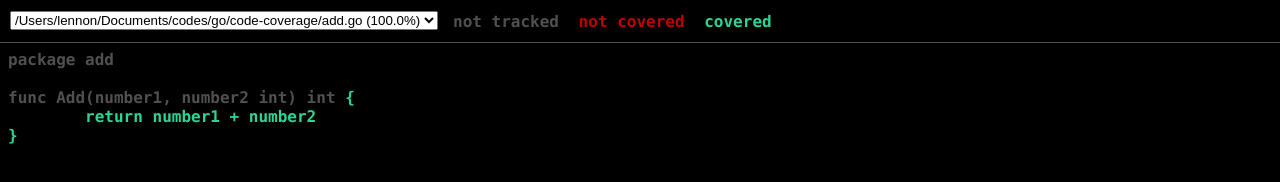
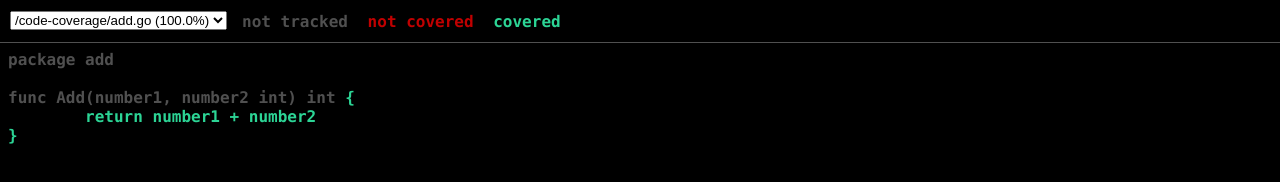
Before and after one commit to LennonRuangjaroon/lennonruangjaroon.github.io, a plain HTML site: page index.html in a window 1280 px wide. Drawn offline with Linux system fonts and the light colour scheme.

Commit message:
Update index.html

```diff
--- a/index.html
+++ b/index.html
@@ -54,7 +54,7 @@
 			<div id="nav">
 				<select id="files">
 
-				<option value="file0">/Users/lennon/Documents/codes/go/code-coverage/add.go (100.0%)</option>
+				<option value="file0">/code-coverage/add.go (100.0%)</option>
 
 				</select>
 			</div>
```
